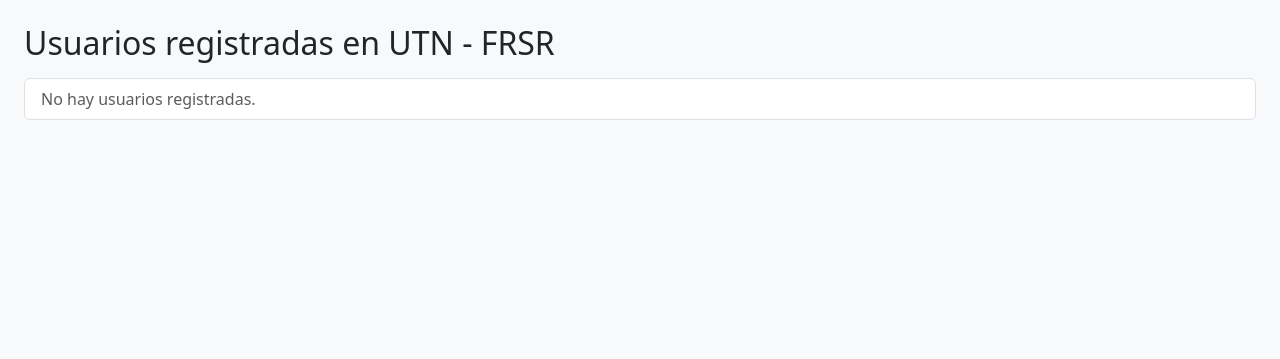
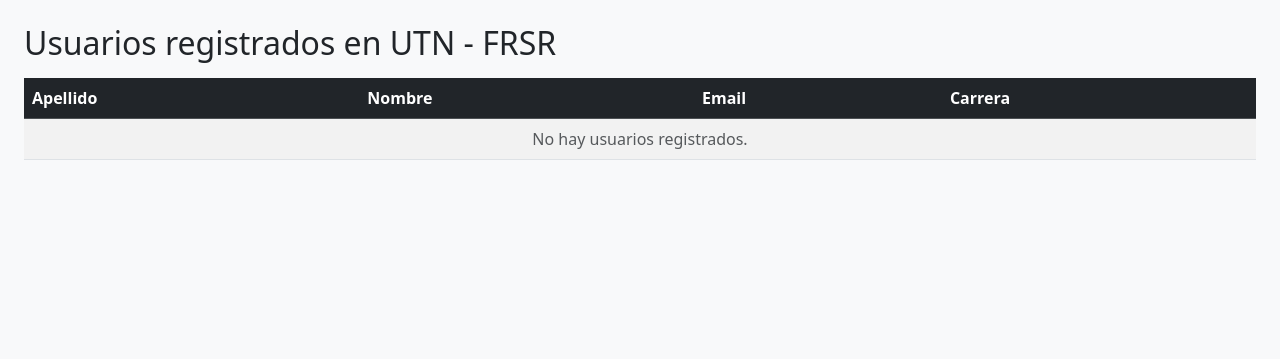
Before and after one commit to UTN-BDA/gestion_academica, a Django app: page /administration/usuarios/ in a window 1280 px wide. Shown: the part 86-445 px from the top of the page. Run offline with Django 4.2, Linux system fonts and the light colour scheme; the visitor is signed in with stand-in values (Sample User, id 1).

Commit message:
mostrar tablas en vistas

```diff
--- a/materias/templates/usuarios_admin.html
+++ b/materias/templates/usuarios_admin.html
@@ -1,13 +1,30 @@
 {% extends 'app/base_admin.html' %}
 
 {% block content %}
-<h2>Usuarios registradas en UTN - FRSR</h2>
+<h2>Usuarios registrados en UTN - FRSR</h2>
 
-<ul class="list-group mt-3">
-    {% for usuario in usuarios %}
-        <li class="list-group-item">{{ usuario.first_name }} {{ usuario.last_name}} ({{usuario.career.name}})</li>
-    {% empty %}
-        <li class="list-group-item text-muted">No hay usuarios registradas.</li>
-    {% endfor %}
-</ul>
+<table class="table table-striped mt-3">
+    <thead class="table-dark">
+        <tr>
+            <th>Apellido</th>
+            <th>Nombre</th>
+            <th>Email</th>
+            <th>Carrera</th>
+        </tr>
+    </thead>
+    <tbody>
+        {% for usuario in usuarios %}
+            <tr>
+                <td>{{ usuario.first_name }}</td>
+                <td>{{ usuario.last_name }}</td>
+                <td>{{ usuario.email }}</td>
+                <td>{{ usuario.career.name }}</td>
+            </tr>
+        {% empty %}
+            <tr>
+                <td colspan="4" class="text-muted text-center">No hay usuarios registrados.</td>
+            </tr>
+        {% endfor %}
+    </tbody>
+</table>
 {% endblock %}
```
Also changed, not shown: materias/templates/carreras_admin.html (+20 -7 lines), materias/templates/materias_admin.html (+22 -7 lines).
